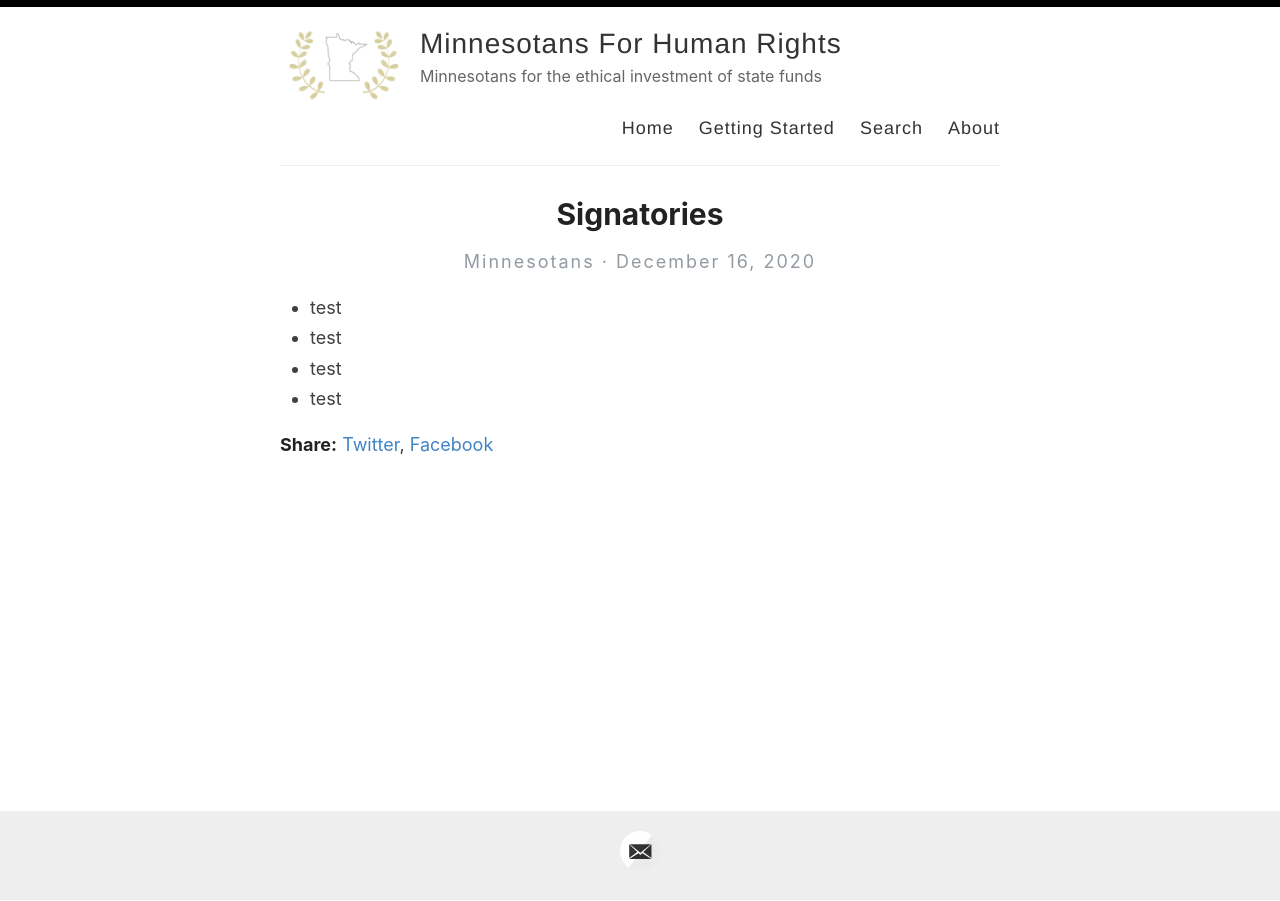
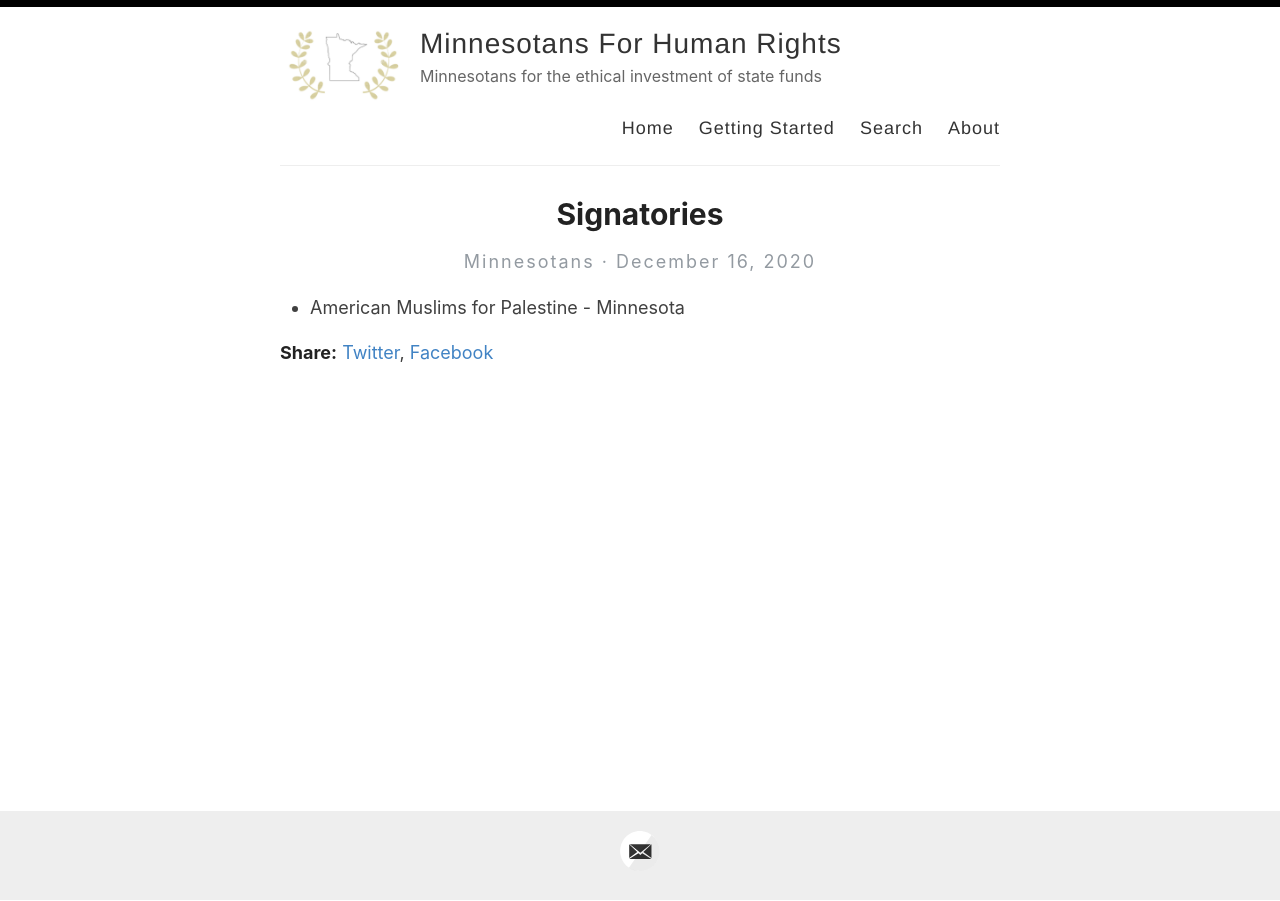
Before and after one commit to adamrahim/adamrahim.github.io, a Jekyll site: the page built from _posts/2020-12-16-signatories.md, in a window 1280 px wide. Built offline with Jekyll 4.4.1, drawn with Linux system fonts in a browser that asks for light colours.

Commit message:
Update 2020-12-16-signatories.md

```diff
--- a/_posts/2020-12-16-signatories.md
+++ b/_posts/2020-12-16-signatories.md
@@ -4,7 +4,4 @@
 excerpt: These are the organizations who have signed onto this letter.
 ---
 
-- test
-- test
-- test
-- test
+- American Muslims for Palestine - Minnesota
```
